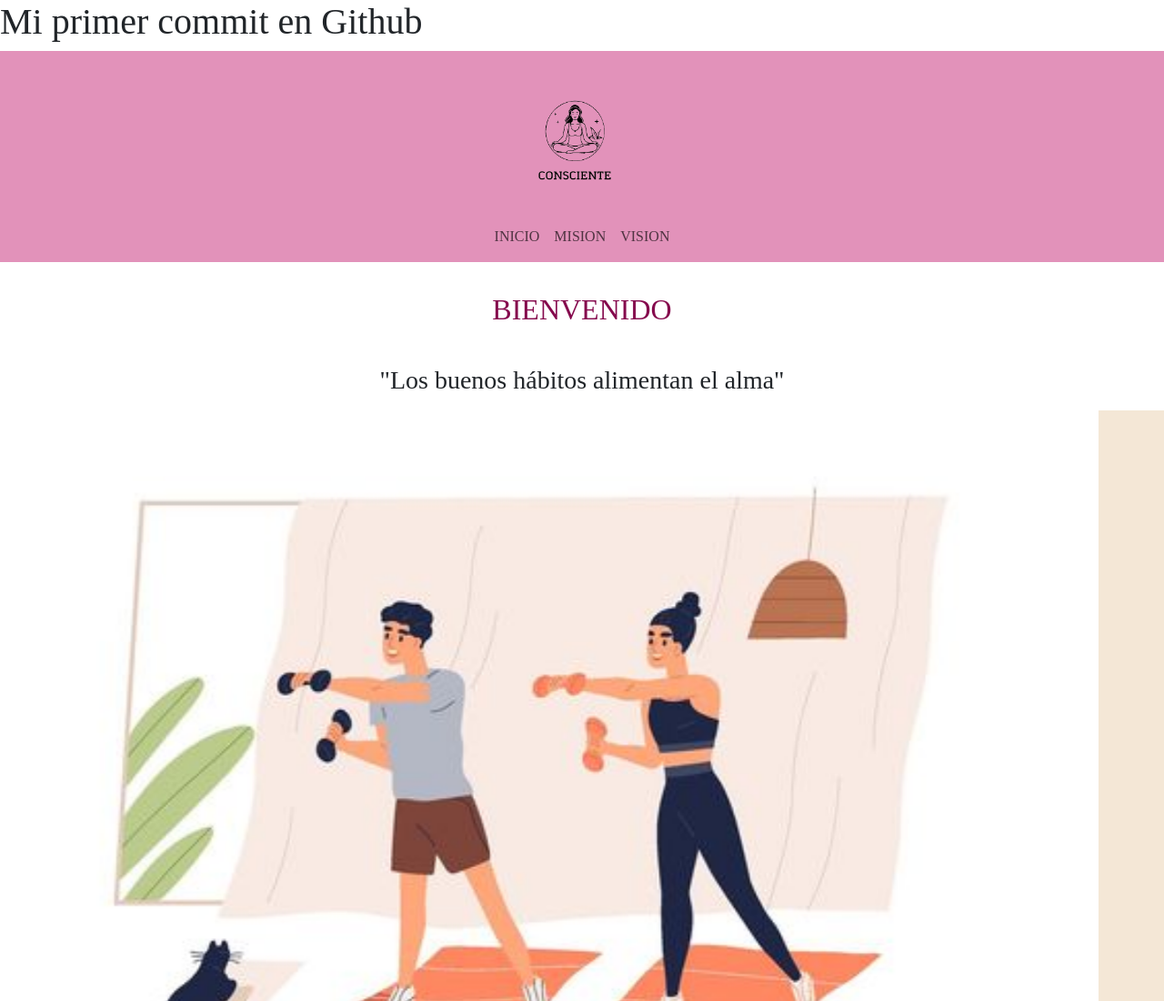
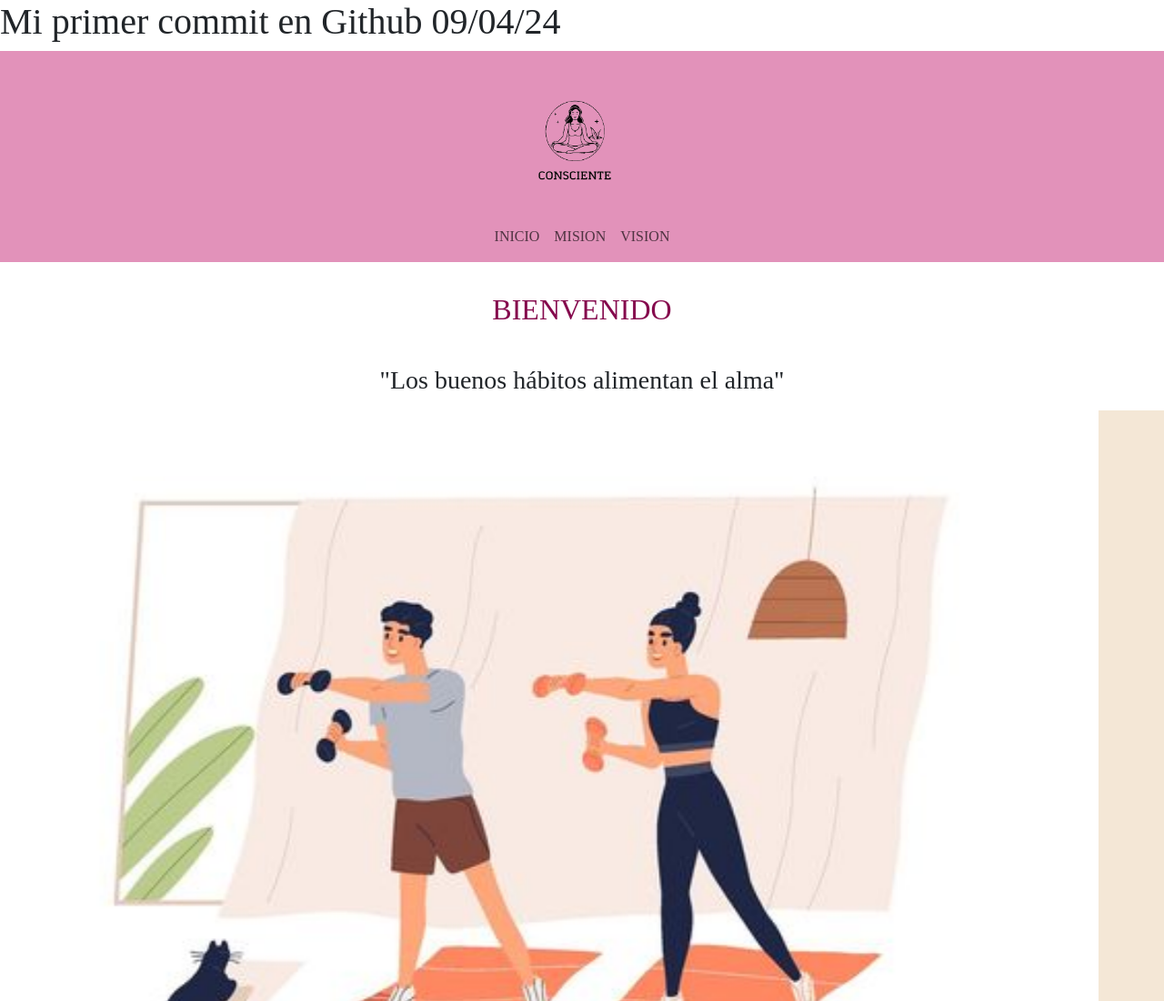
Before and after one commit to Naanvms/Naanvms.github.io, a plain HTML site: page index.html in a window 1280 px wide. Shown: the top 1100 px of the page at 91% size. Drawn offline with nearby package versions, Linux system fonts and the light colour scheme; a web font is replaced by a local one.

Commit message:
agregue fecha

```diff
--- a/index.html
+++ b/index.html
@@ -13,7 +13,7 @@
 <boddy>
     <header>
         <div>
-            <h1>Mi primer commit en Github</h1>
+            <h1>Mi primer commit en Github 09/04/24</h1>
         </div>
         <nav class="navbar">
             <div class="container-fluid">
```
